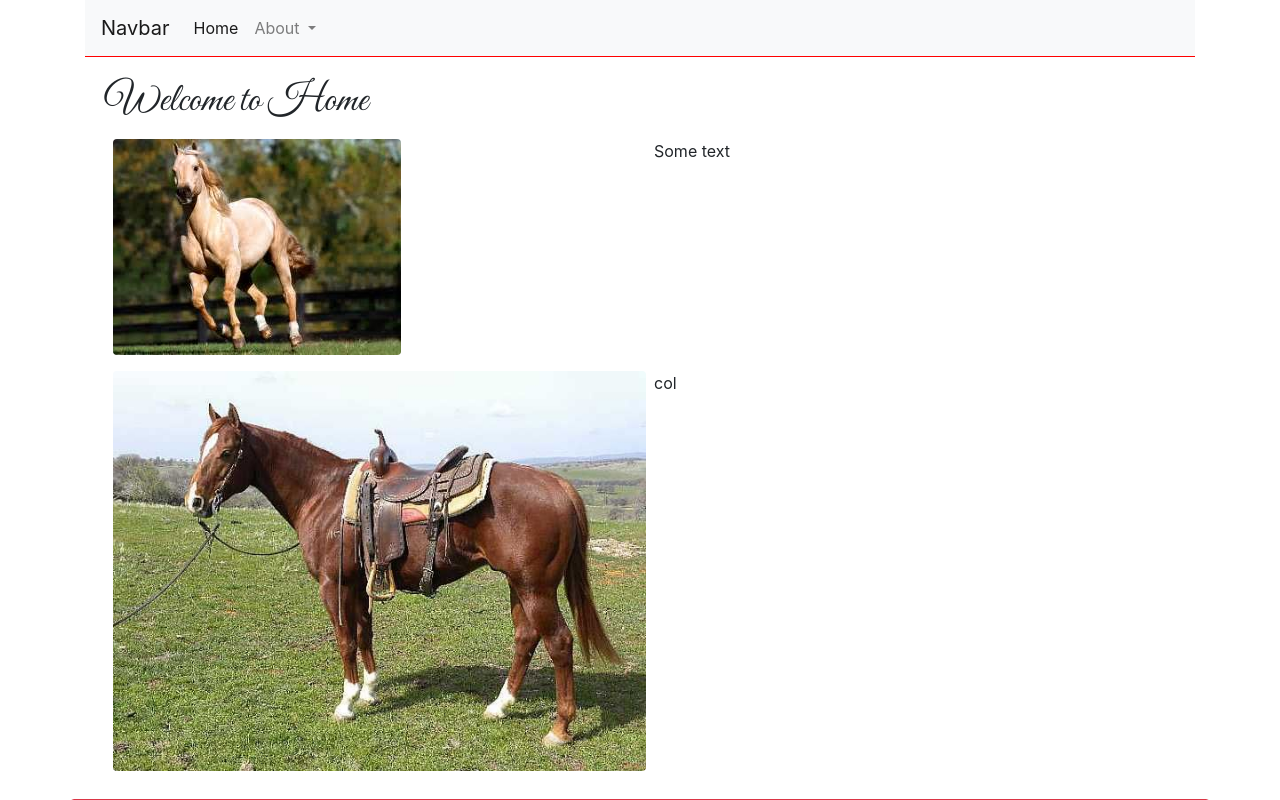
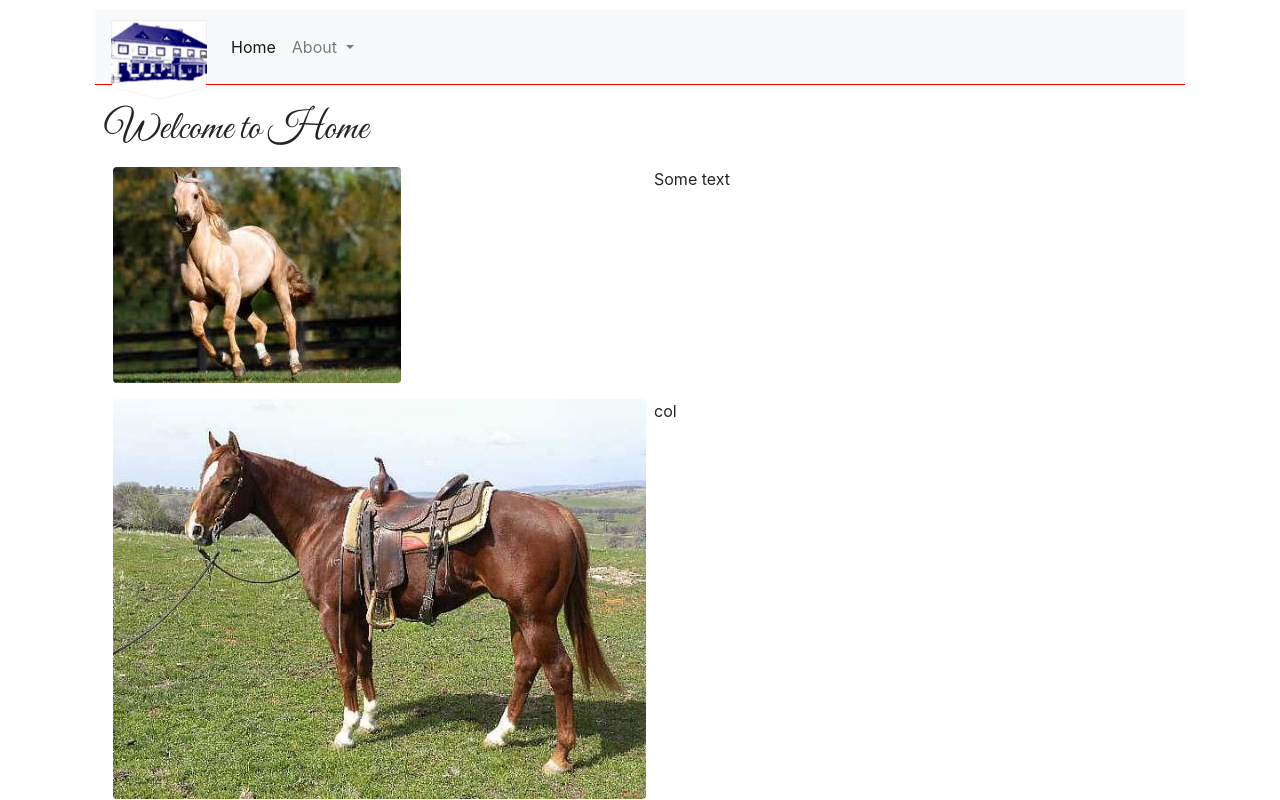
Before and after one commit to payerhans/probe1, an Angular app: page /home in a window 1280 px wide. Shown: the top 800 px of the page. Built offline with nearby package versions, Linux system fonts and the light colour scheme.

Commit message:
logo im menu

```diff
--- a/src/app/app.component.css
+++ b/src/app/app.component.css
@@ -1,3 +1,15 @@
 .borderredunten {
     border-bottom: 1px solid red;
 }
+.logo {
+    display: inline-block;
+    margin-bottom: -26px;
+    position: relative;
+}
+
+.nav1box {
+
+    height: 75px;
+    margin: 10px;
+
+}
--- a/src/app/app.component.html
+++ b/src/app/app.component.html
@@ -1,6 +1,6 @@
 <div class="container">
-  <nav class="navbar navbar-expand-lg navbar-light bg-light borderredunten">
-    <a class="navbar-brand" href="#">Navbar</a>
+  <nav class="navbar navbar-expand-lg navbar-light bg-light borderredunten nav1box">
+    <a class="navbar-brand logo" href="#"><img src="../assets/logo_96.png" alt="Navbar"></a>
     <button class="navbar-toggler" type="button" data-toggle="collapse" data-target="#navbarNavDropdown" aria-controls="navbarNavDropdown" aria-expanded="false" aria-label="Toggle navigation">
       <span class="navbar-toggler-icon"></span>
     </button>
```
Also changed, not shown: src/assets/logo_128.png (added), src/assets/logo_96.png (added).
